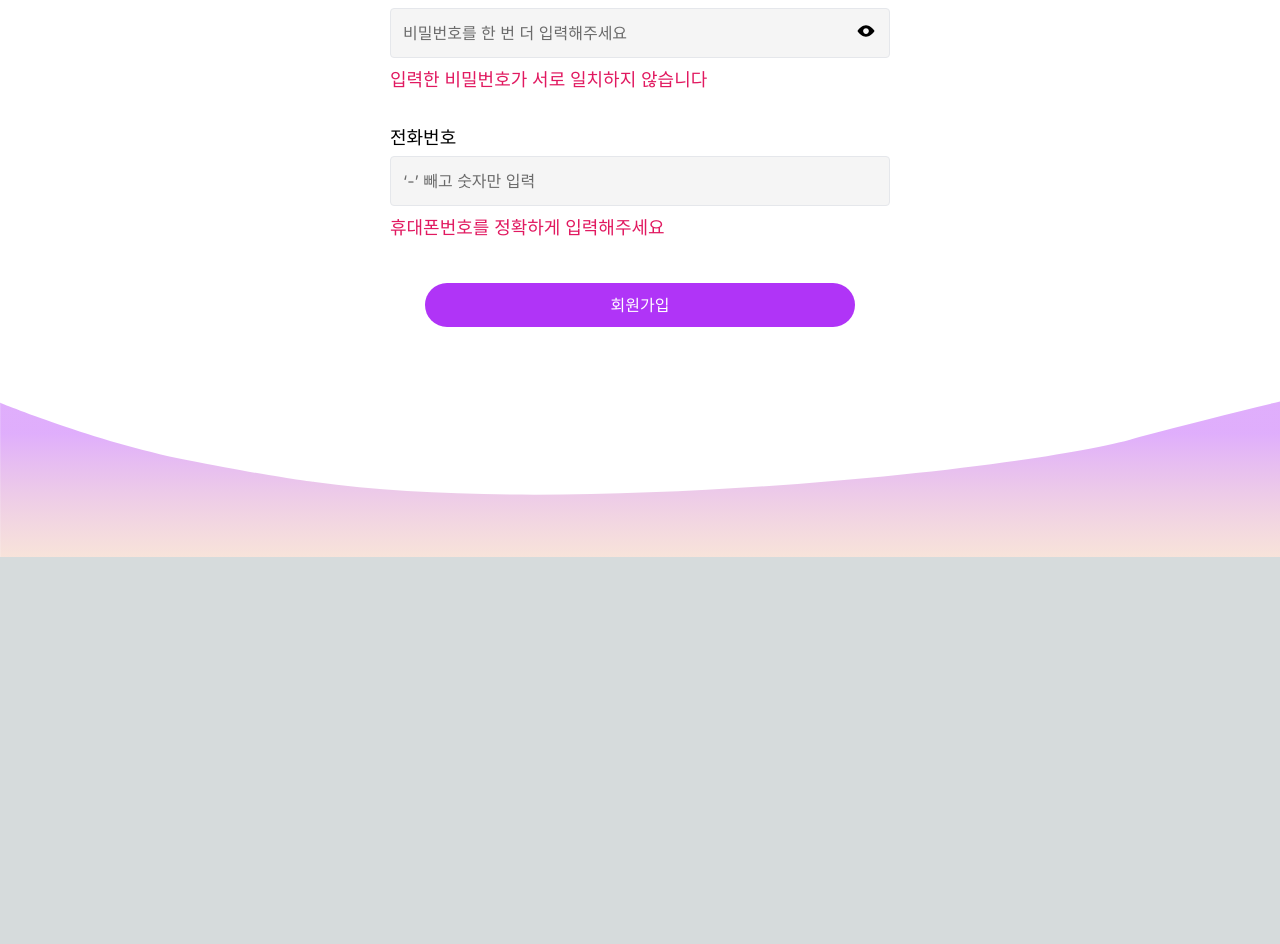
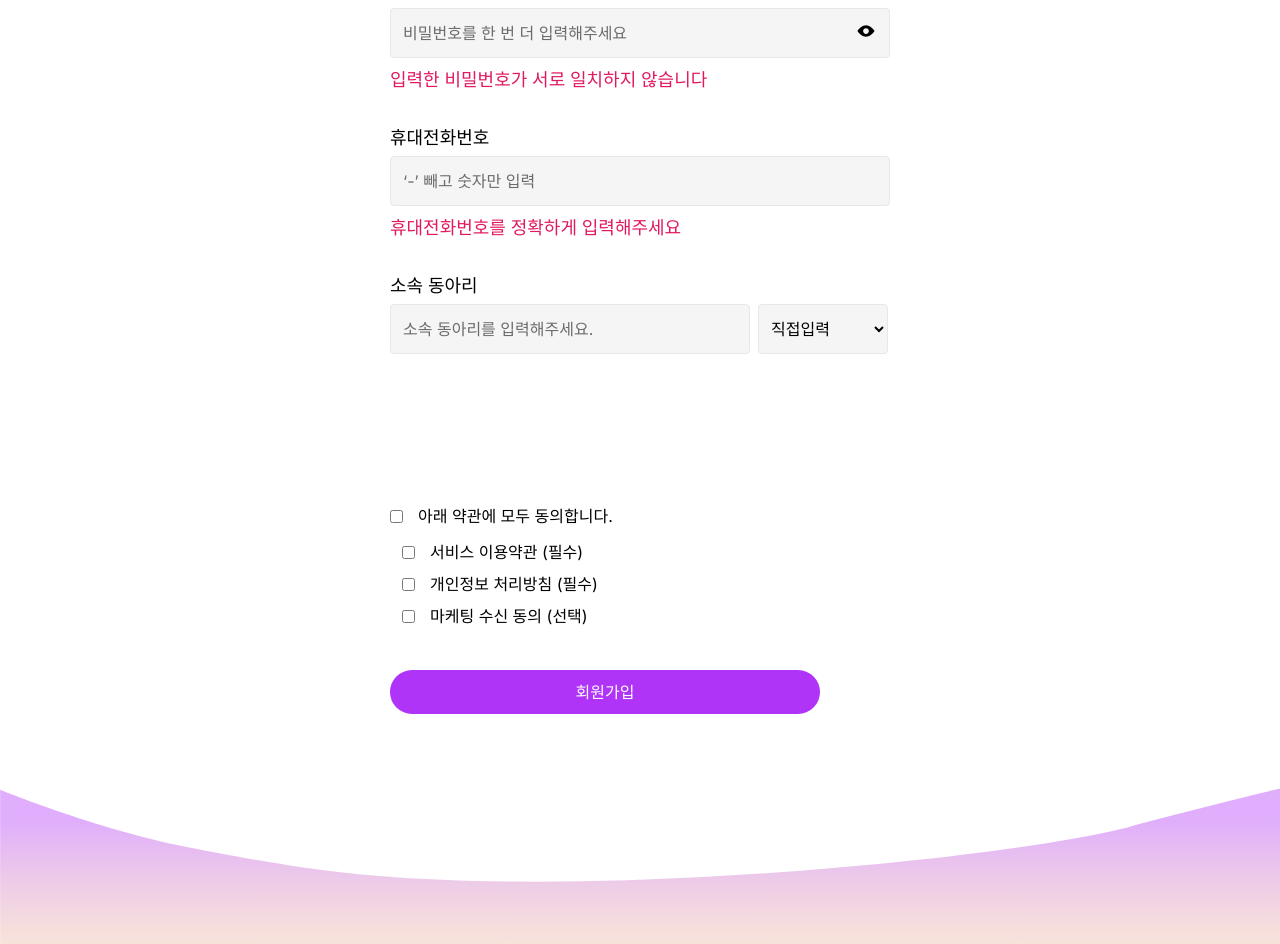
Before and after one commit to IDEA-CAMPUS/IDEA-CAMPUS-Client-Main, a Next.js app: page /regist in a window 1280 px wide. Shown: the part 902-1846 px from the top of the page. Before the commit the page ends 1459 px from the top, so only its background shows below. Built offline with nearby package versions, Linux system fonts and the light colour scheme.

Commit message:
FEAT:: 회원가입 구현

```diff
--- a/src/app/(route)/regist/page.tsx
+++ b/src/app/(route)/regist/page.tsx
@@ -1,9 +1,12 @@
 "use client";
 
-import { Input } from "@/app/_components/components/inputbox";
+import { CheckBox, Input } from "@/app/_components/components/inputbox";
 import { NextButton, TextButton } from "@/app/_components/components/buttons";
 import { usePathname, useRouter } from "next/navigation";
-import { useState } from "react";
+import { useEffect, useState } from "react";
+import SelectComponent from "@/app/_class/select";
+import { ChangeEvent } from "react";
+import { SelectBox } from "@/app/_components/components/select";
 
 export default function Regist() {
   const pathname = usePathname();
@@ -16,6 +19,64 @@ export default function Regist() {
   const [nickName, setNickName] = useState<string>("");
   const [newPassword, setNewPassword] = useState<string>("");
   const [reNewPassword, setReNewPassword] = useState<string>("");
+  const [club, setClub] = useState("");
+
+  const [allIsChecked, setAllIsChecked] = useState(false);
+
+  const [selectedValue, setSelectedValue] = useState("직접입력");
+
+  interface Option {
+    value: string;
+    name: string;
+  }
+
+  const OPTIONS: Option[] = [
+    { value: "직접입력", name: "직접입력" },
+    { value: "없음", name: "없음" },
+    { value: "SOPT", name: "SOPT" },
+    { value: "NEXTERS", name: "NEXTERS" },
+    { value: "디프만", name: "디프만" },
+    { value: "UMC", name: "UMC" },
+    { value: "멋사", name: "멋사" },
+    { value: "CMC", name: "CMC" },
+    { value: "YAPP", name: "YAPP" },
+    { value: "Mash-up", name: "Mash-up" },
+    { value: "프로그라피", name: "프로그라피" },
+    { value: "피로그래밍", name: "피로그래밍" },
+    { value: "DND", name: "DND" },
+    { value: "코테이토", name: "코테이토" },
+    { value: "BOAZ", name: "BOAZ" },
+    { value: "투빅스", name: "투빅스" },
+    { value: "BITAmin", name: "BITAmin" },
+  ];
+
+  const selectHandle = (selectedValue: string) => {
+    setSelectedValue(selectedValue);
+  };
+
+  const [smallCheckBoxs, setSmallCheckBoxs] = useState([
+    {
+      name: "agreement",
+      value: "check1",
+      label: "서비스 이용약관 (필수)",
+      checked: false,
+      className: "round small",
+    },
+    {
+      name: "agreement",
+      value: "check2",
+      label: "개인정보 처리방침 (필수)",
+      checked: false,
+      className: "round small",
+    },
+    {
+      name: "agreement",
+      value: "check3",
+      label: "마케팅 수신 동의 (선택)",
+      checked: false,
+      className: "round small",
+    },
+  ]);
 
   const handleRegist = () => {
     if (router) {
@@ -37,13 +98,41 @@ export default function Regist() {
     );
   };
 
+  const onSingleCheck = (e: ChangeEvent<HTMLInputElement>) => {
+    const targetValue = e.currentTarget.value;
+    setSmallCheckBoxs(
+      smallCheckBoxs.map((item) =>
+        targetValue === item.value
+          ? { ...item, checked: !item.checked }
+          : { ...item }
+      )
+    );
+  };
+
+  const onAllCheck = (e: ChangeEvent<HTMLInputElement>) => {
+    setAllIsChecked((prev) => !prev);
+    if (e.target.checked) {
+      setSmallCheckBoxs(
+        smallCheckBoxs.map((item) => ({ ...item, checked: true }))
+      );
+    } else {
+      setSmallCheckBoxs(
+        smallCheckBoxs.map((item) => ({ ...item, checked: false }))
+      );
+    }
+  };
+
+  useEffect(() => {
+    setAllIsChecked(smallCheckBoxs.every((item) => item.checked));
+  }, [smallCheckBoxs]);
+
   return (
     <div className="h-fit-content  bg-white flex flex-col justify-center items-center relative z-[10]">
       <div className="items-center flex flex-col justify-evenly box-border z-10">
         <div className="text-center text-[36px] font-bold mt-[183px]">
           회원가입
         </div>
-        <form onSubmit={handleRegist} className="flex flex-col items-center">
+        <form onSubmit={handleRegist} className="flex flex-col items-start">
           <Input
             type="email"
             value={email}
@@ -108,17 +197,60 @@ export default function Regist() {
             type="text"
             value={number}
             onChange={(e) => setNumber(e.target.value)}
-            label="전화번호"
+            label="휴대전화번호"
             placeholder="‘-’ 빼고 숫자만 입력"
             className="mt-[31px]"
           />
           <WrongMessage
-            text="휴대폰번호를 정확하게 입력해주세요"
+            text="휴대전화번호를 정확하게 입력해주세요"
             //   visible={handleEmail}
           />
+          <div className="flex relative w-full items-end">
+            <Input
+              type="text"
+              value={selectedValue === "직접입력" ? club : selectedValue}
+              onChange={(e) => setClub(e.target.value)}
+              label="소속 동아리"
+              placeholder="소속 동아리를 입력해주세요."
+              className="mt-[31px] "
+              w="1"
+              disabled={selectedValue !== "직접입력" ? true : false}
+            />
+            <SelectBox
+              options={OPTIONS}
+              defaultValue="직접 입력"
+              className="w-[130px] h-[50px] box-border ml-[8px] px-[8px] py-[4px] rounded bottom-0 right-0 border"
+              selectHandle={selectHandle}
+            />
+          </div>
+
+          <div className="flex flex-col items-start w-full mt-[150px]">
+            <CheckBox
+              name="agreement"
+              value="all"
+              checked={allIsChecked}
+              onCheck={onAllCheck}
+              label="아래 약관에 모두 동의합니다."
+            >
+              모두 동의하기
+            </CheckBox>
+            <div className="flex flex-col gap-[8px] box-border pl-[12px] mt-[12px]">
+              {smallCheckBoxs.map((item) => (
+                <CheckBox
+                  key={item.value}
+                  name={item.name}
+                  value={item.value}
+                  checked={item.checked}
+                  onCheck={onSingleCheck}
+                  label={item.label}
+                ></CheckBox>
+              ))}
+            </div>
+          </div>
+
           <NextButton
             text="회원가입"
-            className="mt-[42px] "
+            className="mt-[42px]"
             type="submit"
           ></NextButton>
         </form>
--- a/src/app/_components/components/inputbox.tsx
+++ b/src/app/_components/components/inputbox.tsx
@@ -1,4 +1,4 @@
-import { useState } from "react";
+import { useEffect, useState } from "react";
 
 export const Input = ({
   placeholder,
@@ -7,6 +7,8 @@ export const Input = ({
   type,
   value,
   onChange,
+  w,
+  disabled,
 }: {
   placeholder?: string;
   label: string;
@@ -14,6 +16,8 @@ export const Input = ({
   type?: "text" | "password" | "email" | undefined;
   value: string; // 입력 필드의 값
   onChange: (e: React.ChangeEvent<HTMLInputElement>) => void; // 변경 이벤트 핸들러
+  w?: string;
+  disabled?: boolean;
 }) => {
   const [inputType, setInputType] = useState(type);
 
@@ -23,6 +27,13 @@ export const Input = ({
       : setInputType("password");
   };
 
+  useEffect(() => {
+    let width = "";
+    {
+      w ? (width = "360px") : "";
+    }
+  }, []);
+
   return (
     <div className={`flex flex-col ${className} relative`}>
       <label className="text-[18px] mb-[5px] font-[500]">{label}</label>
@@ -31,7 +42,10 @@ export const Input = ({
         value={value} // 외부에서 받은 값
         onChange={onChange} // 외부에서 받은 onChange 핸들러
         placeholder={placeholder}
-        className="border rounded pl-[12px] py-[12px] box-border placeholder:font-[18px] placeholder:text-[#6b6b6b] w-[500px] h-[50px] bg-[#f5f5f5]"
+        className={`border rounded pl-[12px] py-[12px] box-border placeholder:font-[18px] placeholder:text-[#6b6b6b] h-[50px] bg-[#f5f5f5] ${
+          w ? "w-[360px]" : "w-[500px]"
+        }`}
+        disabled={disabled}
       />
       {inputType !== "password" ? (
         <></>
@@ -45,3 +59,32 @@ export const Input = ({
     </div>
   );
 };
+
+export const CheckBox = ({
+  label,
+  name,
+  checked,
+  onCheck,
+
+  value,
+}: {
+  label: string;
+  name?: string;
+  checked?: boolean;
+  onCheck: (e: React.ChangeEvent<HTMLInputElement>) => void;
+
+  value: string;
+}) => {
+  return (
+    <div className="flex items-center">
+      <input
+        name={name}
+        type="checkbox"
+        value={value}
+        checked={checked}
+        onChange={onCheck}
+      ></input>
+      <label className="ml-[15px]">{label}</label>
+    </div>
+  );
+};
--- /dev/null
+++ b/src/app/_components/components/select.tsx
@@ -0,0 +1,46 @@
+import { useEffect, useState } from "react";
+
+interface Option {
+  value: string;
+  name: string;
+}
+
+export const SelectBox = ({
+  options,
+  defaultValue,
+  className,
+  selectHandle,
+}: {
+  options: Option[];
+  defaultValue: string;
+  className?: string;
+  selectHandle: (selectedValue: string) => void;
+}) => {
+  const [selectedValue, setSelectedValue] = useState("직접입력");
+
+  const handleSelectChange = (e: React.ChangeEvent<HTMLSelectElement>) => {
+    setSelectedValue(e.target.value);
+  };
+
+  useEffect(() => {
+    selectHandle(selectedValue);
+  }, [selectedValue]);
+
+  return (
+    <select
+      className={`border bg-[#f5f5f5] ${className}`}
+      value={selectedValue}
+      onChange={handleSelectChange}
+    >
+      {options.map((option) => (
+        <option
+          key={option.value}
+          value={option.value}
+          selected={defaultValue === option.value}
+        >
+          {option.name}
+        </option>
+      ))}
+    </select>
+  );
+};
```
